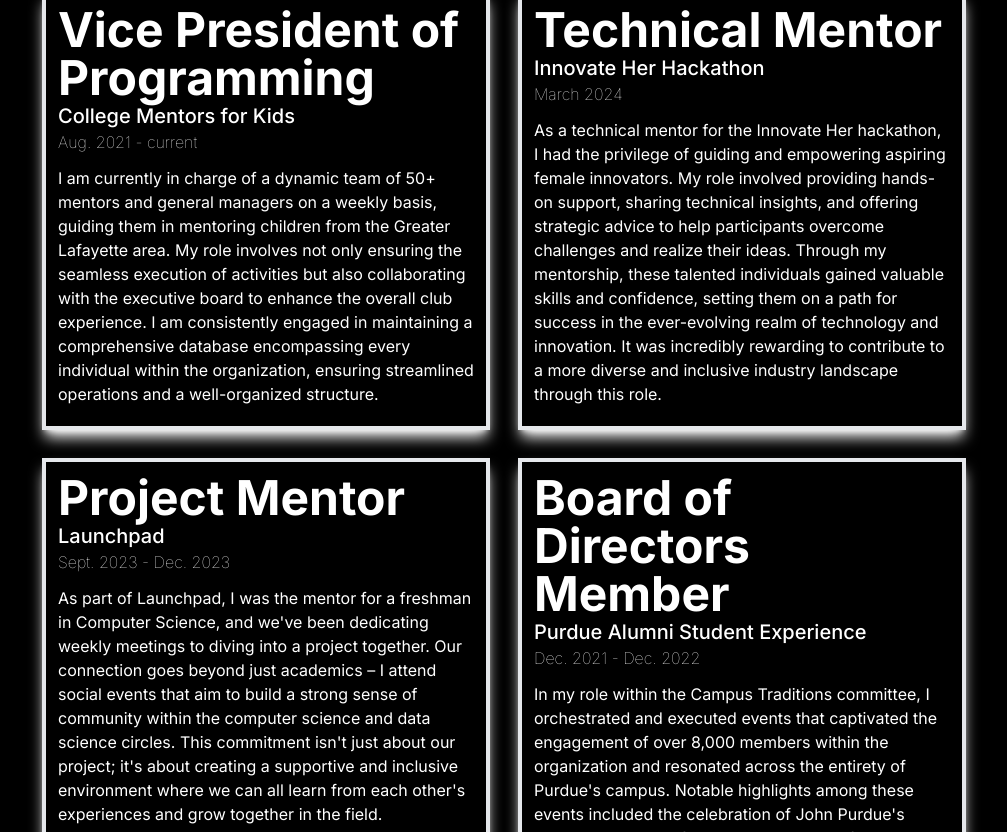
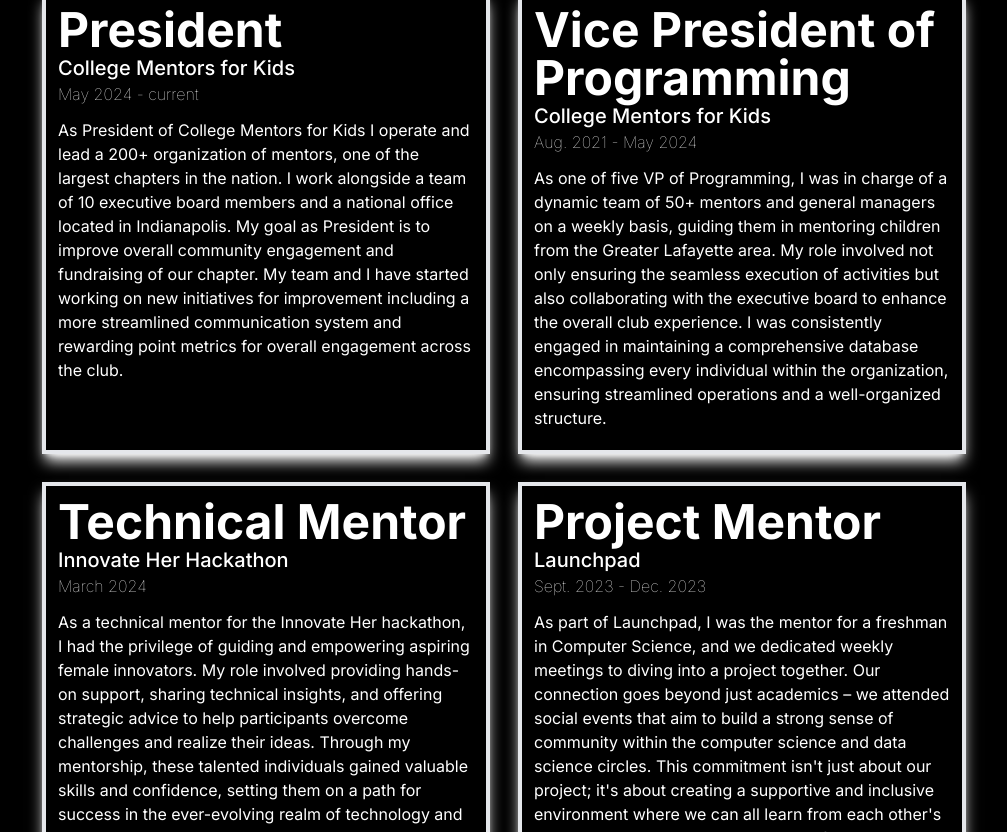
Before and after one commit to bkinaan/bkinaan.github.io, a Next.js app: page / in a window 1280 px wide. Shown: the part 3888-4720 px from the top of the page, without its empty margins (136-1143 px from the left). Built offline with nearby package versions, Linux system fonts and the light colour scheme; a web font is replaced by a local one.

Commit message:
added presdient of college mentors and made some small edits

```diff
--- a/src/app/components/involvements-list.tsx
+++ b/src/app/components/involvements-list.tsx
@@ -1,32 +1,42 @@
 import Experience from "./experience";
 
 export default function Involvements() {
+  let cmfk2 = {
+    role: "President",
+    company: "College Mentors for Kids",
+    time: "May 2024 - current",
+    description:
+      "As President of College Mentors for Kids I operate and lead a 200+ organization of mentors, one of the largest chapters in the nation. I work alongside a team of 10 executive board members and a national office located in Indianapolis. My goal as President is to improve overall community engagement and fundraising of our chapter. My team and I have started working on new initiatives for improvement including a more streamlined communication system and rewarding point metrics for overall engagement across the club.",
+    link: "https://collegementors.org",
+    pos: "tl",
+  };
+
   let cmfk = {
     role: "Vice President of Programming",
     company: "College Mentors for Kids",
-    time: "Aug. 2021 - current",
+    time: "Aug. 2021 - May 2024",
     description:
-      "I am currently in charge of a dynamic team of 50+ mentors and general managers on a weekly basis, guiding them in mentoring children from the Greater Lafayette area. My role involves not only ensuring the seamless execution of activities but also collaborating with the executive board to enhance the overall club experience. I am consistently engaged in maintaining a comprehensive database encompassing every individual within the organization, ensuring streamlined operations and a well-organized structure.",
+      "As one of five VP of Programming, I was in charge of a dynamic team of 50+ mentors and general managers on a weekly basis, guiding them in mentoring children from the Greater Lafayette area. My role involved not only ensuring the seamless execution of activities but also collaborating with the executive board to enhance the overall club experience. I was consistently engaged in maintaining a comprehensive database encompassing every individual within the organization, ensuring streamlined operations and a well-organized structure.",
     link: "https://collegementors.org",
-    pos: "tl",
+    pos: "tr",
   };
   let launchpad = {
     role: "Project Mentor",
     company: "Launchpad",
     time: "Sept. 2023 - Dec. 2023",
     description:
-      "As part of Launchpad, I was the mentor for a freshman in Computer Science, and we've been dedicating weekly meetings to diving into a project together. Our connection goes beyond just academics – I attend social events that aim to build a strong sense of community within the computer science and data science circles. This commitment isn't just about our project; it's about creating a supportive and inclusive environment where we can all learn from each other's experiences and grow together in the field.",
+      "As part of Launchpad, I was the mentor for a freshman in Computer Science, and we  dedicated weekly meetings to diving into a project together. Our connection goes beyond just academics – we attended social events that aim to build a strong sense of community within the computer science and data science circles. This commitment isn't just about our project; it's about creating a supportive and inclusive environment where we can all learn from each other's experiences and grow together in the field.",
     link: "https://www.instagram.com/launchpadpurdue/",
-    pos: "bl",
+    pos: "m",
   };
   let pase = {
     role: "Board of Directors Member",
     company: "Purdue Alumni Student Experience",
     time: "Dec. 2021 - Dec. 2022",
     description:
-      "In my role within the Campus Traditions committee, I orchestrated and executed events that captivated the engagement of over 8,000 members within the organization and resonated across the entirety of Purdue's campus. Notable highlights among these events included the celebration of John Purdue's birthday, the electrifying March Madness festivities, and the Finals Study Lounge.",
+      "In my role within the Campus Traditions committee, I orchestrated and executed events created for the engagement of over 8,000 members within the organization and resonated across the entirety of Purdue's campus. Notable highlights among these events included the celebration of John Purdue's birthday, March Madness festivities, and the Finals Study Lounge.",
     link: "https://www.purdueforlife.org/connect/pase/",
-    pos: "br",
+    pos: "bl",
   };
 
   let ih = {
@@ -36,7 +46,7 @@ export default function Involvements() {
     description:
       "As a technical mentor for the Innovate Her hackathon, I had the privilege of guiding and empowering aspiring female innovators. My role involved providing hands-on support, sharing technical insights, and offering strategic advice to help participants overcome challenges and realize their ideas. Through my mentorship, these talented individuals gained valuable skills and confidence, setting them on a path for success in the ever-evolving realm of technology and innovation. It was incredibly rewarding to contribute to a more diverse and inclusive industry landscape through this role.",
     link: "https://www.innovate-her.com/",
-    pos: "tr",
+    pos: "m",
   };
   return (
     <div className="mb-10 pt-36">
@@ -44,6 +54,14 @@ export default function Involvements() {
         Campus Involvement
       </div>
       <div className="grid grid-cols-2 gap-7">
+        <Experience
+          role={cmfk2.role}
+          company={cmfk2.company}
+          time={cmfk2.time}
+          description={cmfk2.description}
+          link={cmfk2.link}
+          pos={cmfk2.pos}
+        />
         <Experience
           role={cmfk.role}
           company={cmfk.company}
```
